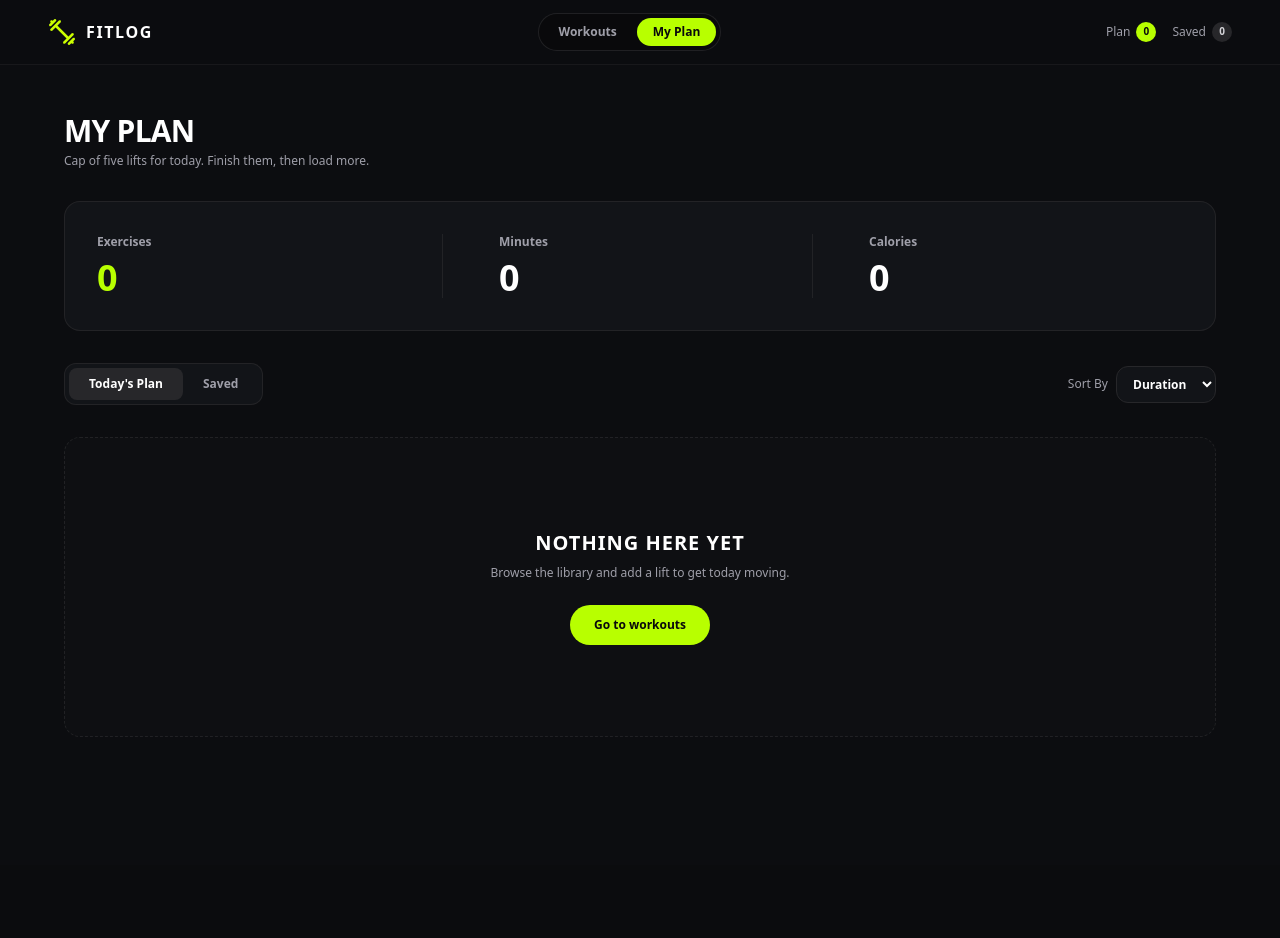
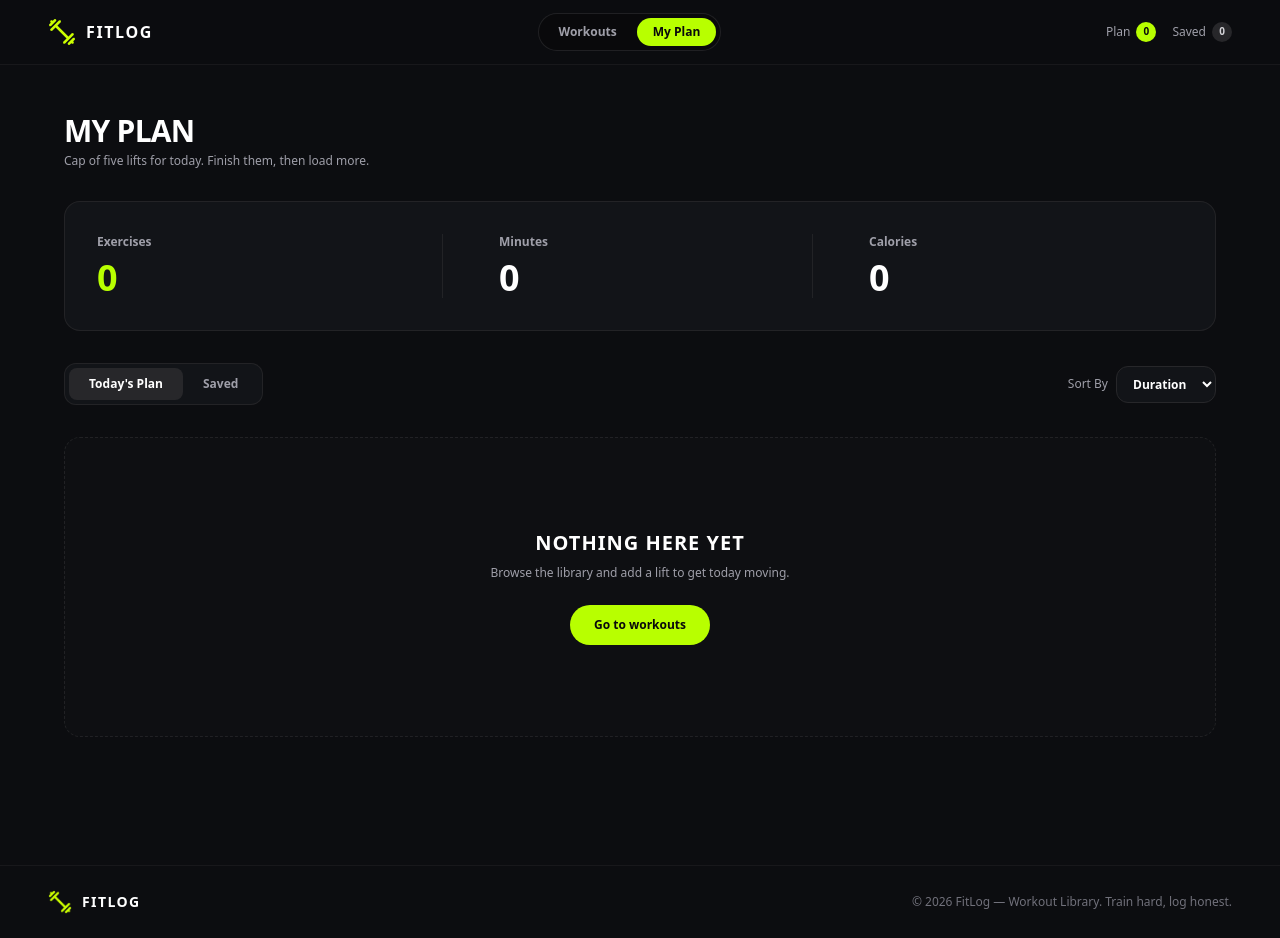
Before and after one commit to almamunmuntasir3-stack/Assignment-06, a Next.js app: page /my-plan in a window 1280 px wide. Before the commit the page ends 865 px from the top, so only its background shows below. Built offline with nearby package versions, Linux system fonts and the light colour scheme.

Commit message:
include footer

```diff
--- a/src/app/layout.tsx
+++ b/src/app/layout.tsx
@@ -5,6 +5,7 @@ import { Toaster } from "sonner";
 
 import { ExerciseProvider } from "@/context/ExerciseContext";
 import Navbar from "@/components/common/navbar";
+import Footer from "@/components/common/footer";
 
 const geistSans = Geist({
   variable: "--font-geist-sans",
@@ -35,6 +36,7 @@ export default function RootLayout({
         <ExerciseProvider>
           <Navbar></Navbar>
           {children}
+          <Footer></Footer>
           <Toaster position="bottom-right" theme="dark" />
         </ExerciseProvider>
       </body>
```
